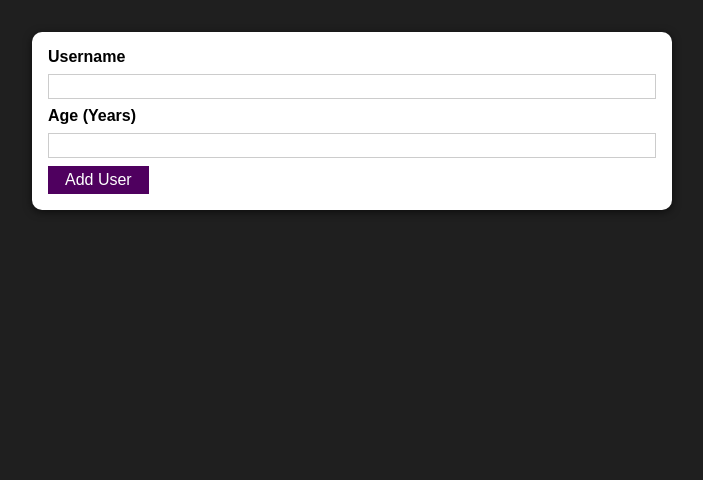
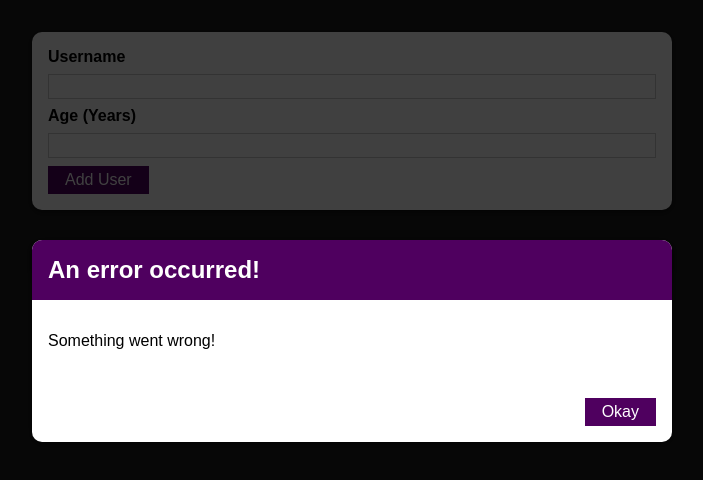
Before and after one commit to ColtonFalkner/ReactUserTracker, a React (Create React App) app in the folder UserTracker/: page / in a window 1280 px wide. Shown: the top 480 px of the page, without its empty margins (288-991 px from the left). Built offline with nearby package versions, Linux system fonts and the light colour scheme.

Commit message:
pre-logic

```diff
--- a/UserTracker/src/App.js
+++ b/UserTracker/src/App.js
@@ -1,11 +1,24 @@
-import React from 'react'
+import React, { useState } from 'react'
 
 import AddUser from './components/Users/AddUser'
+import UsersList from './components/Users/UsersList'
 
 function App() {
+  const [usersList, setUsersList] = useState([])
+
+  const addUserHandler = (uName, uAge) => {
+    setUsersList((prevUsersList) => {
+      return [
+        ...prevUsersList,
+        { name: uName, age: uAge, id: Math.random().toString() },
+      ]
+    })
+  }
+
   return (
     <div>
-      <AddUser />
+      <AddUser onAddUser={addUserHandler} />
+      <UsersList users={usersList} />
     </div>
   )
 }
--- a/UserTracker/src/components/Users/AddUser.js
+++ b/UserTracker/src/components/Users/AddUser.js
@@ -2,6 +2,7 @@
 import classes from './AddUser.module.css'
 import Card from '../UI/Card'
 import Button from '../UI/Button'
+import ErrorModal from '../UI/ErrorModal'
 
 const AddUser = (props) => {
   const [enteredUserName, setEnteredUserName] = useState('')
@@ -15,7 +16,7 @@
     if (+enteredAge < 1) {
       return
     }
-    console.log(enteredUserName, enteredAge)
+    props.onAddUser(enteredUserName, enteredAge)
     setEnteredUserName('')
     setEnteredAge('')
   }
@@ -28,6 +29,8 @@
   }
 
   return (
+    <div>
+      <ErrorModal title='An error occurred!' message='Something went wrong!' />
       <Card className={classes.input}>
         <form onSubmit={addUserHandler}>
           <label htmlFor='username'>Username</label>
@@ -47,6 +50,7 @@
           <Button type='submit'>Add User</Button>
         </form>
       </Card>
+    </div>
   )
 }
 
--- a/UserTracker/src/components/Users/UsersList.js
+++ b/UserTracker/src/components/Users/UsersList.js
@@ -6,7 +6,7 @@
     <Card className={classes.users}>
       <ul>
         {props.users.map((user) => (
-          <li>
+          <li key={user.id}>
             {user.name} ({user.age} years old)
           </li>
         ))}
```
Lines whose indentation alone changed are shown as unchanged.
